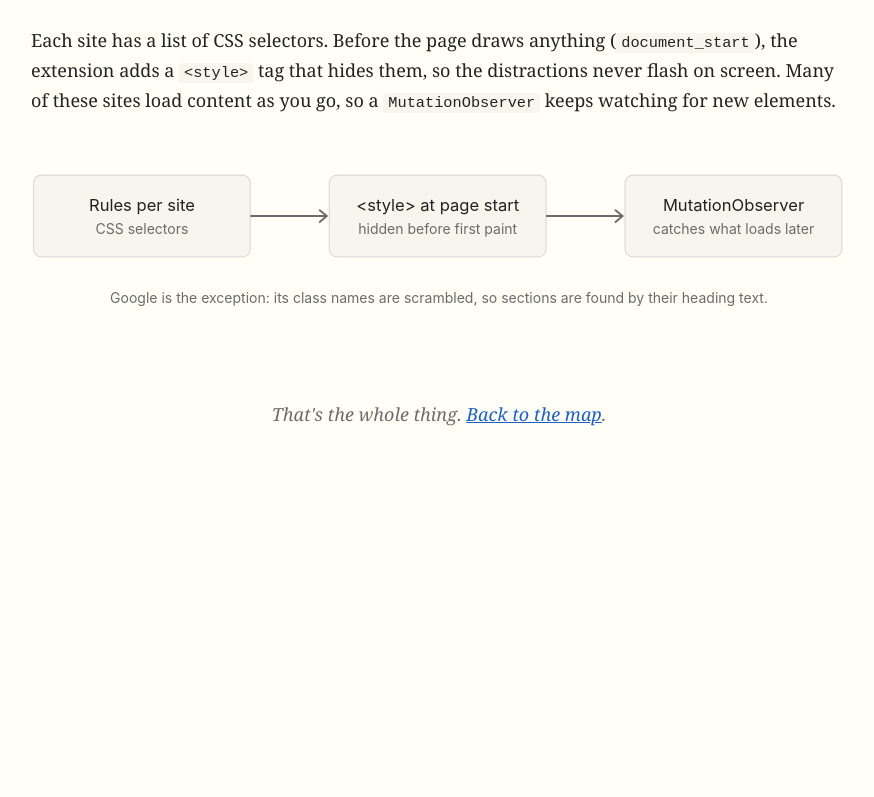
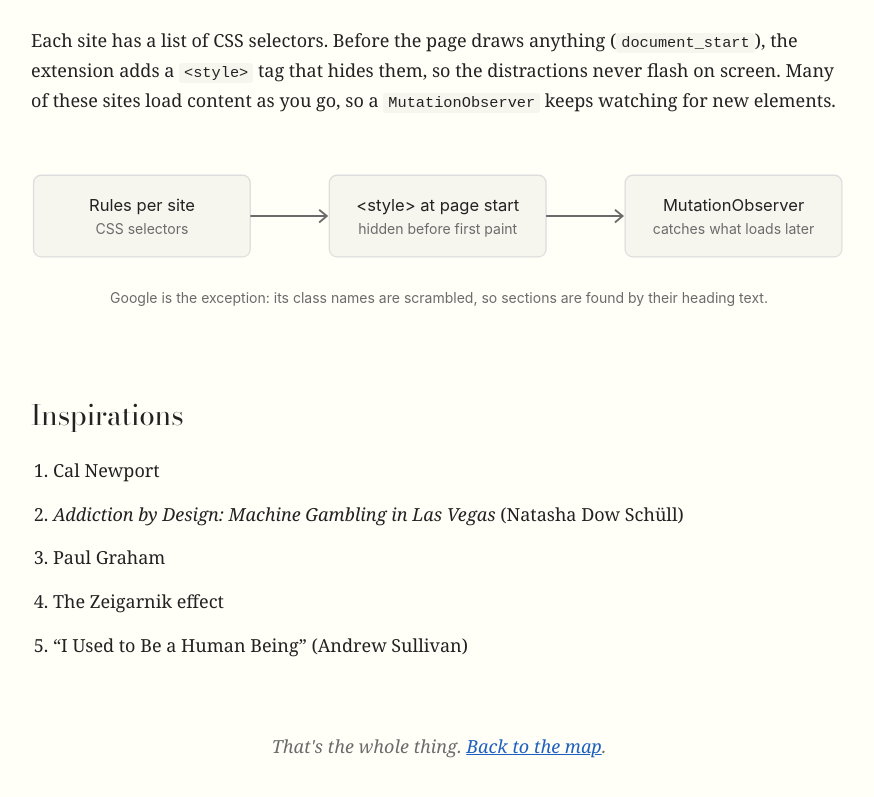
Before and after one commit to laurengyu/laurengyu.github.io, a Jekyll site: the page built from side-builds/attention-filter/index.html, in a window 1280 px wide and 900 px high, scrolled down 4371 px. Shown: the top 797 px of the window, without its empty margins (201-1075 px from the left). Built offline with Jekyll 4.4.1, drawn with Linux system fonts in a browser that asks for light colours; before the commit the page ends 4939 px from its top, so only the background shows below that.

Commit message:
inspirations for attention filter

```diff
--- a/side-builds/attention-filter/index.html
+++ b/side-builds/attention-filter/index.html
@@ -179,6 +179,15 @@
   <text class="sub" x="320" y="130" text-anchor="middle">Google is the exception: its class names are scrambled, so sections are found by their heading text.</text>
 </svg>
 
+<h2>Inspirations</h2>
+<ol class="principles">
+  <li>Cal Newport</li>
+  <li><em>Addiction by Design: Machine Gambling in Las Vegas</em> (Natasha Dow Schüll)</li>
+  <li>Paul Graham</li>
+  <li>The Zeigarnik effect</li>
+  <li>“I Used to Be a Human Being” (Andrew Sullivan)</li>
+</ol>
+
 <p class="end">That's the whole thing. <a href="/side-builds/">Back to the map</a>.</p>
 
 <div class="tip" id="tip"></div>
```
